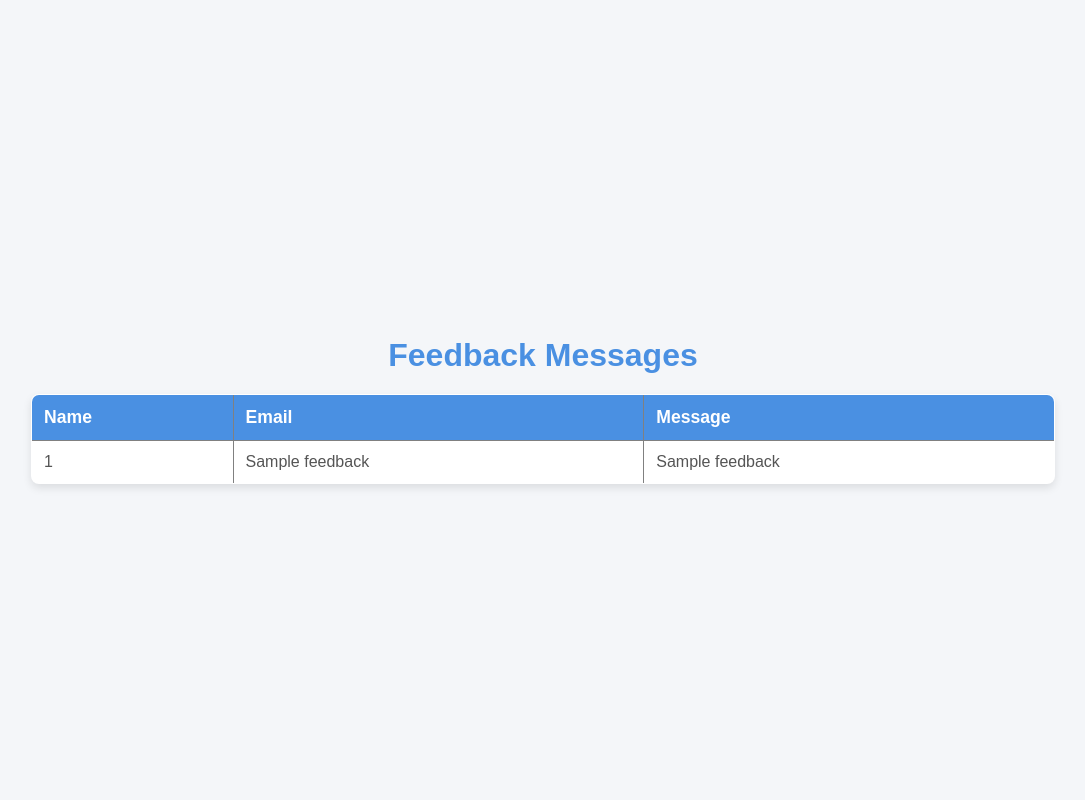
After one commit to aqsaHafeez/Wrist_Abnormality_Detection_System, a Flask app: template templates/view_feedback.html in a window 1280 px wide. The commit adds this page. Shown: the whole page, without its empty margins (97-1182 px from the left). Run offline with Flask 3, Linux system fonts and the light colour scheme; the template is opened without the code that fills it: most values are stand-ins (such as "Sample title", 1, 10 or a date in 2020).

Commit message:
Made Updates

```diff
--- a/app.py
+++ b/app.py
@@ -13,6 +13,11 @@ from flask_sqlalchemy import SQLAlchemy
 
 app = Flask(__name__)
 app.secret_key = 'your_secret_key'
+
+def get_db_connection():
+    conn = sqlite3.connect('users.db')
+    conn.row_factory = sqlite3.Row
+    return conn
 
 # Configure logging for debugging
 logging.basicConfig(level=logging.DEBUG)
@@ -197,6 +202,70 @@ def generate_pdf_report(path):
     # Save the PDF
     c.save()
 
+    #handeling contact us section
+
+# creating feedback Table in database
+@app.route('/create_feedback_table')
+def create_feedback_table():
+    conn = sqlite3.connect('users.db')
+    cursor = conn.cursor()
+
+    # SQL command to create the 'feedback' table
+    cursor.execute('''
+        CREATE TABLE IF NOT EXISTS feedback (
+            id INTEGER PRIMARY KEY AUTOINCREMENT,
+            name TEXT NOT NULL,
+            email TEXT NOT NULL,
+            message TEXT NOT NULL,
+            submitted_at TIMESTAMP DEFAULT CURRENT_TIMESTAMP
+        );
+    ''')
+
+    conn.commit()
+    conn.close()
+    return "Feedback table created successfully."
+
+
+@app.route('/submit_contact', methods=['POST'])
+def submit_contact():
+    name = request.form.get('name')
+    email = request.form.get('email')
+    message = request.form.get('message')
+
+    if not name or not email or not message:
+        flash('Please fill out all fields')
+        return redirect(url_for('index'))
+
+    # Insert feedback into the database
+    conn = get_db_connection()
+    conn.execute(
+        "INSERT INTO feedback (name, email, message) VALUES (?, ?, ?)",
+        (name, email, message)
+    )
+    conn.commit()
+    conn.close()
+
+    flash('Your message has been sent successfully. Thank you!')
+    return redirect(url_for('index'))
+
+@app.route('/view_feedback')
+def view_feedback():
+    secret_key = request.args.get('key')
+
+    # Check for a simple secret key (you can replace this with a more secure approach)
+    if secret_key != 'admin321':
+        return "Unauthorized access", 403
+
+    # Query to fetch all feedback
+    conn = get_db_connection()
+    cursor = conn.cursor()
+    cursor.execute("SELECT name, email, message FROM feedback")
+    feedback_list = cursor.fetchall()
+    conn.close()
+
+    return render_template('view_feedback.html', feedback=feedback_list)
+
+
 
 if __name__ == '__main__':
     init_db()
--- /dev/null
+++ b/static/css/viewFeedback.css
@@ -0,0 +1,96 @@
+/* Apply to the entire document */
+body {
+    font-family: Arial, sans-serif;
+    margin: 0;
+    padding: 0;
+    display: flex;
+    justify-content: center;
+    align-items: center;
+    height: 100vh;
+    background-color: #f4f6f9;
+    color: #333;
+}
+
+/* Center container for the title and table */
+.container {
+    width: 80%;
+    text-align: center;
+}
+
+/* Header */
+h1 {
+    color: #4a90e2;
+    font-size: 2em;
+    margin-bottom: 20px;
+}
+
+/* Table styling */
+table {
+    width: 100%;
+    border-collapse: collapse;
+    background-color: #ffffff;
+    box-shadow: 0 4px 8px rgba(0, 0, 0, 0.1);
+    overflow: hidden;
+    border-radius: 8px;
+    margin-top: 10px;
+}
+
+/* Table headers */
+thead th {
+    background-color: #4a90e2;
+    color: #ffffff;
+    padding: 12px;
+    font-size: 1.1em;
+    text-align: left;
+}
+
+/* Table rows */
+tbody tr {
+    border-bottom: 1px solid #dddddd;
+    transition: background-color 0.3s ease;
+}
+
+/* Table cells */
+tbody td {
+    padding: 12px;
+    text-align: left;
+    color: #555555;
+}
+
+/* Hover effect for rows */
+tbody tr:hover {
+    background-color: #f1f7ff;
+}
+
+/* Style for alternating rows */
+tbody tr:nth-child(even) {
+    background-color: #f9fbfd;
+}
+
+/* Responsive table on small screens */
+@media (max-width: 600px) {
+    table, tbody, tr, td, th {
+        display: block;
+        width: 100%;
+    }
+    thead {
+        display: none;
+    }
+    tbody tr {
+        margin-bottom: 15px;
+        border-bottom: none;
+    }
+    tbody td {
+        padding: 8px;
+        position: relative;
+        text-align: right;
+    }
+    tbody td::before {
+        content: attr(data-label);
+        position: absolute;
+        left: 0;
+        padding-left: 15px;
+        font-weight: bold;
+        color: #4a90e2;
+    }
+}
--- a/static/js/index.js
+++ b/static/js/index.js
@@ -1,7 +1,5 @@
-// Scroll to section on hover
 document.querySelectorAll('#navbar ul li a').forEach(link => {
     link.addEventListener('mouseover', (event) => {
-      event.preventDefault(); // Prevent default link behavior
         const targetId = link.getAttribute('href').substring(1); // Get section ID
         const targetSection = document.getElementById(targetId); // Find target section
 
--- /dev/null
+++ b/templates/view_feedback.html
@@ -0,0 +1,32 @@
+<!DOCTYPE html>
+<html lang="en">
+<head>
+    <meta charset="UTF-8">
+    <meta name="viewport" content="width=device-width, initial-scale=1.0">
+    <title>Feedback</title>
+    <link rel="stylesheet" href="static/css/viewFeedback.css" />
+</head>
+<body>
+    <div class="container">
+        <h1>Feedback Messages</h1>
+        <table border="1">
+            <thead>
+                <tr>
+                    <th>Name</th>
+                    <th>Email</th>
+                    <th>Message</th>
+                </tr>
+            </thead>
+            <tbody>
+                {% for feedback in feedback %}
+                <tr>
+                    <td>{{ feedback[0] }}</td>
+                    <td>{{ feedback[1] }}</td>
+                    <td>{{ feedback[2] }}</td>
+                </tr>
+                {% endfor %}
+            </tbody>
+        </table>
+    </div>
+</body>
+</html>
```
Also changed, not shown: templates/index.html (+6 -5 lines), static/diagnosed_image/latest_detection.jpg, static/uploaded_image.jpg. Lines whose indentation alone changed are shown as unchanged.
